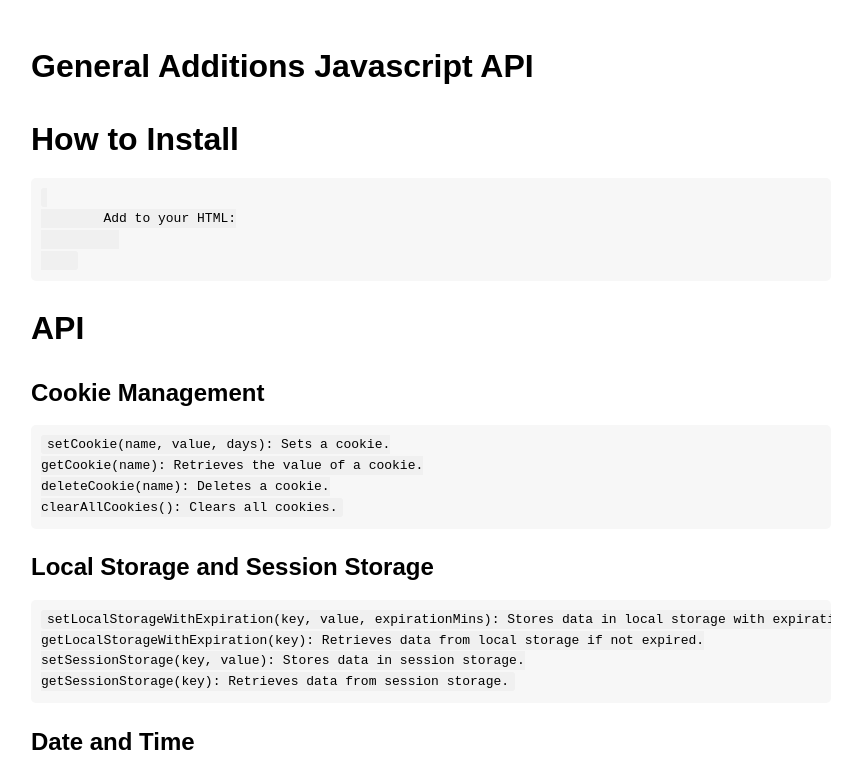
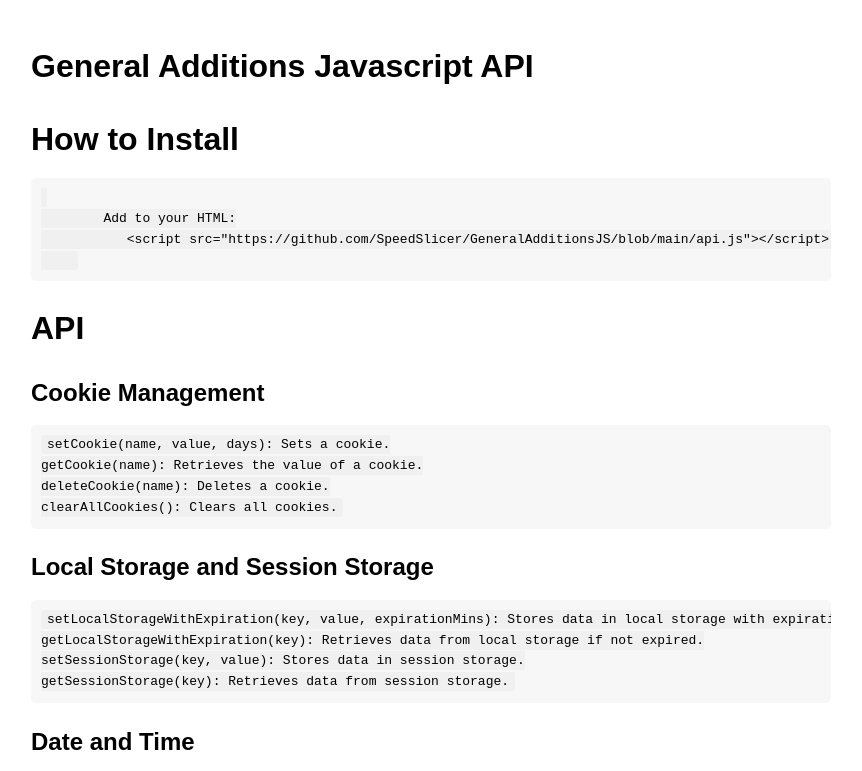
Before and after one commit to SpeedSlicer/GeneralAdditionsJS, a plain HTML site: page index.html in a window 1280 px wide. Shown: the top 771 px of the page, without its empty margins (209-1071 px from the left). Drawn offline with Linux system fonts and the light colour scheme.

Commit message:
Update index.html

```diff
--- a/index.html
+++ b/index.html
@@ -33,7 +33,7 @@
     <h1>How to Install</h1>
     <pre><code>
         Add to your HTML:
-         <script src="https://github.com/SpeedSlicer/GeneralAdditionsJS/blob/main/api.js"></script>
+           &lt;script src="https://github.com/SpeedSlicer/GeneralAdditionsJS/blob/main/api.js"&gt;&lt;/script&gt;
     </code></pre>
 
     <h1>API</h1>
```
